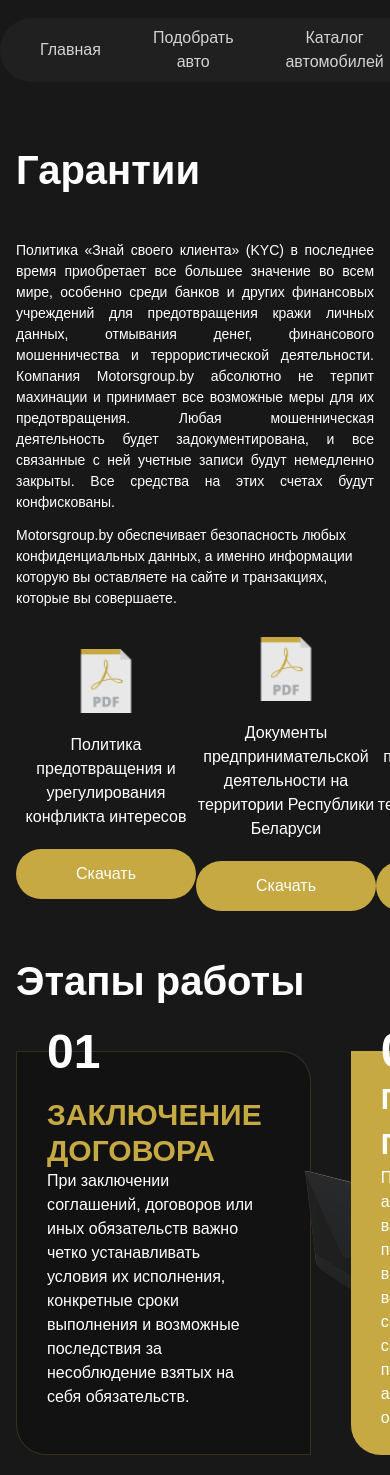
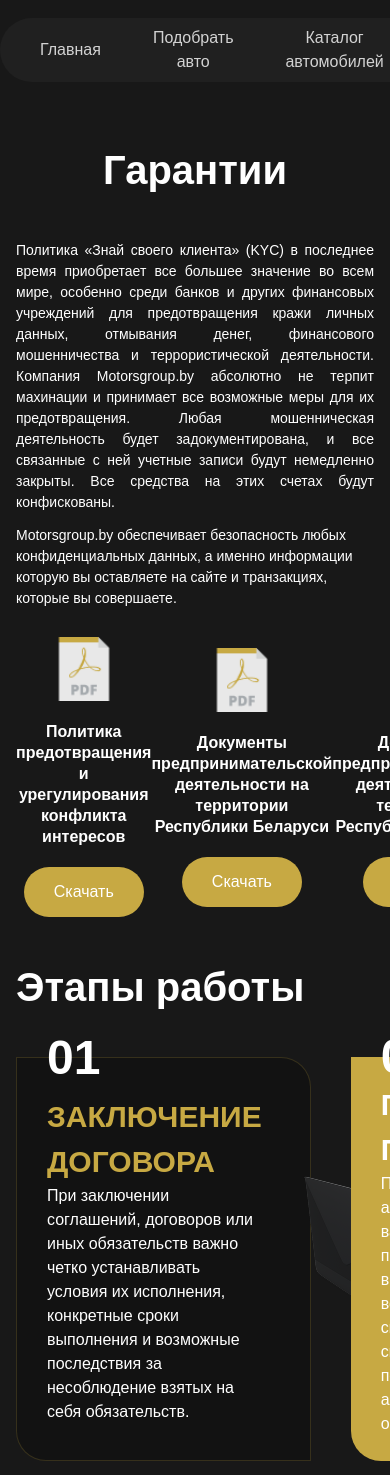
Before and after one commit to alexborisoff/motorsgroup, a React (Vite) app in the folder frontend/: page /warranty in a window 390 px wide. Shown: the top 1475 px of the page. Built offline with nearby package versions, Linux system fonts and the light colour scheme; a web font is replaced by a local one.

Commit message:
Refactor Warranty page

```diff
--- a/frontend/src/components/ui/FileDownload.tsx
+++ b/frontend/src/components/ui/FileDownload.tsx
@@ -12,8 +12,8 @@ export const FileDownload: React.FC<FileDownloadProps> = ({ children }) => {
          <div>
             <img className="size-16" src={pdf_icon} alt="Загрузка PDF-файла" />
          </div>
-         <p className="max-w-[230px] text-center">{children}</p>
-         <Button classname="px-5 w-[180px] h-[50px] bg-[#C7A943] rounded-[65px]">Скачать</Button>
+         <p className="max-w-[230px] font-bold text-center leading-[21px]">{children}</p>
+         <Button classname="px-5 w-[120px] h-[50px] bg-primary rounded-main">Скачать</Button>
       </div>
    );
 };
--- a/frontend/src/index.css
+++ b/frontend/src/index.css
@@ -49,6 +49,7 @@
 
 h1 {
    font-size: 40px;
+   font-weight: 700;
 }
 
 h2 {
--- a/frontend/src/pages/WarrantyPage.tsx
+++ b/frontend/src/pages/WarrantyPage.tsx
@@ -6,7 +6,7 @@ import marker from '../assets/images/front_marker.png';
 export const WarrantyPage = () => {
    return (
       <section className="mx-auto max-w-7xl px-4 py-10">
-         <h1 className="text-[40px] font-bold pb-10">Гарантии</h1>
+         <h1 className=" pb-10 text-center sm:text-left">Гарантии</h1>
          <p className="text-[14px] text-justify">
             Политика «Знай своего клиента» (KYC) в последнее время приобретает все большее значение во всем мире,
             особенно среди банков и других финансовых учреждений для предотвращения кражи личных данных, отмывания
@@ -27,13 +27,13 @@ export const WarrantyPage = () => {
             <FileDownload>Политика предотвращения и урегулирования конфликта интересов</FileDownload>
          </div>
 
-         <h1 className="text-[40px] font-bold pb-10">Этапы работы</h1>
+         <h2 className="text-[40px] font-bold pb-10">Этапы работы</h2>
          <div className="flex flex-col gap-10">
             <div className="gridLayer">
                <div className="relative flex items-center justify-between gap-[18px] border border-[#c7a94333] rounded-[0px_30px] bg-[#121212] py-[25px] px-[30px]">
                   <div className="absolute top-0 translate-y-[-50%] left-[30px] text-5xl font-bold">01</div>
                   <div>
-                     <h3 className="text-3xl font-bold text-[#C7A943]">ЗАКЛЮЧЕНИЕ ДОГОВОРА</h3>
+                     <h3 className="font-bold text-primary">ЗАКЛЮЧЕНИЕ ДОГОВОРА</h3>
                      <p>
                         При заключении соглашений, договоров или иных обязательств важно четко устанавливать условия их
                         исполнения, конкретные сроки выполнения и возможные последствия за несоблюдение взятых на себя
@@ -42,7 +42,7 @@ export const WarrantyPage = () => {
                   </div>
                   <img src={envelope} alt="Заключение договора" />
                </div>
-               <div className="relative flex items-center justify-between gap-[18px] rounded-[0px_30px] bg-[#c7a943] py-[25px] px-[30px]">
+               <div className="relative flex items-center justify-between gap-[18px] rounded-[0px_30px] bg-primary py-[25px] px-[30px]">
                   <div className="absolute top-0 translate-y-[-50%] left-[30px] text-5xl font-bold">02</div>
                   <div>
                      <h3 className="text-[27px] font-bold">ПОДБОР И ПРОВЕРКА</h3>
@@ -55,7 +55,7 @@ export const WarrantyPage = () => {
             </div>
 
             <div className="reverseGridLayer">
-               <div className="relative flex items-center justify-between gap-[18px] rounded-[0px_30px] bg-[#c7a943] py-[25px] px-[30px]">
+               <div className="relative flex items-center justify-between gap-[18px] rounded-[0px_30px] bg-primary py-[25px] px-[30px]">
                   <div className="absolute top-0 translate-y-[-50%] left-[30px] text-5xl font-bold">03</div>
                   <div>
                      <h3 className="text-[27px] font-bold">ТОРГИ И ОПЛАТА</h3>
@@ -68,7 +68,7 @@ export const WarrantyPage = () => {
                <div className="relative flex items-center justify-between gap-[18px] border border-[#c7a94333] rounded-[0px_30px] bg-[#121212] py-[25px] px-[30px]">
                   <div className="absolute top-0 translate-y-[-50%] left-[30px] text-5xl font-bold">04</div>
                   <div>
-                     <h3 className="text-3xl font-bold text-[#C7A943]">ДОСТАВКА АВТО В ПОРТ</h3>
+                     <h3 className="text-3xl font-bold text-primary">ДОСТАВКА АВТО В ПОРТ</h3>
                      <p>
                         Процесс транспортировки автомобиля в порт требует тщательного контроля на всех этапах, включая
                         проверку его состояния. Для обеспечения безопасности и подтверждения целостности груза делаем
@@ -83,7 +83,7 @@ export const WarrantyPage = () => {
                <div className="relative flex items-center justify-between gap-[18px] border border-[#c7a94333] rounded-[0px_30px] bg-[#121212] py-[25px] px-[30px]">
                   <div className="absolute top-0 translate-y-[-50%] left-[30px] text-5xl font-bold">05</div>
                   <div>
-                     <h3 className="text-3xl font-bold text-[#C7A943]">ПРОМЕЖУТОЧНАЯ ТОЧКА</h3>
+                     <h3 className="text-3xl font-bold text-primary">ПРОМЕЖУТОЧНАЯ ТОЧКА</h3>
                      <p>
                         При организации транспортировки автомобиля на дальние расстояния часто используется
                         промежуточная точка, после которой уже автомобиль отправляется в ваш город назначения.
@@ -91,10 +91,10 @@ export const WarrantyPage = () => {
                   </div>
                   <img src={marker} alt="Промежуочная точка" />
                </div>
-               <div className="relative flex items-center justify-between gap-[18px] rounded-[0px_30px] bg-[#c7a943] py-[25px] px-[30px]">
+               <div className="relative flex items-center justify-between gap-[18px] rounded-[0px_30px] bg-primary py-[25px] px-[30px]">
                   <div className="absolute top-0 translate-y-[-50%] left-[30px] text-5xl font-bold">06</div>
                   <div>
-                     <h3 className="text-[27px] font-bold">ТАМОЖЕННОЕ ОФОРМЛЕНИЕ</h3>
+                     <h3 className=" font-bold">ТАМОЖЕННОЕ ОФОРМЛЕНИЕ</h3>
                      <p>
                         Процесс таможенного оформления является важным этапом при ввозе автомобиля и требует точного
                         соблюдения всех процедур и правил. Мы оказываем полное сопровождение на всех этапах.
```
